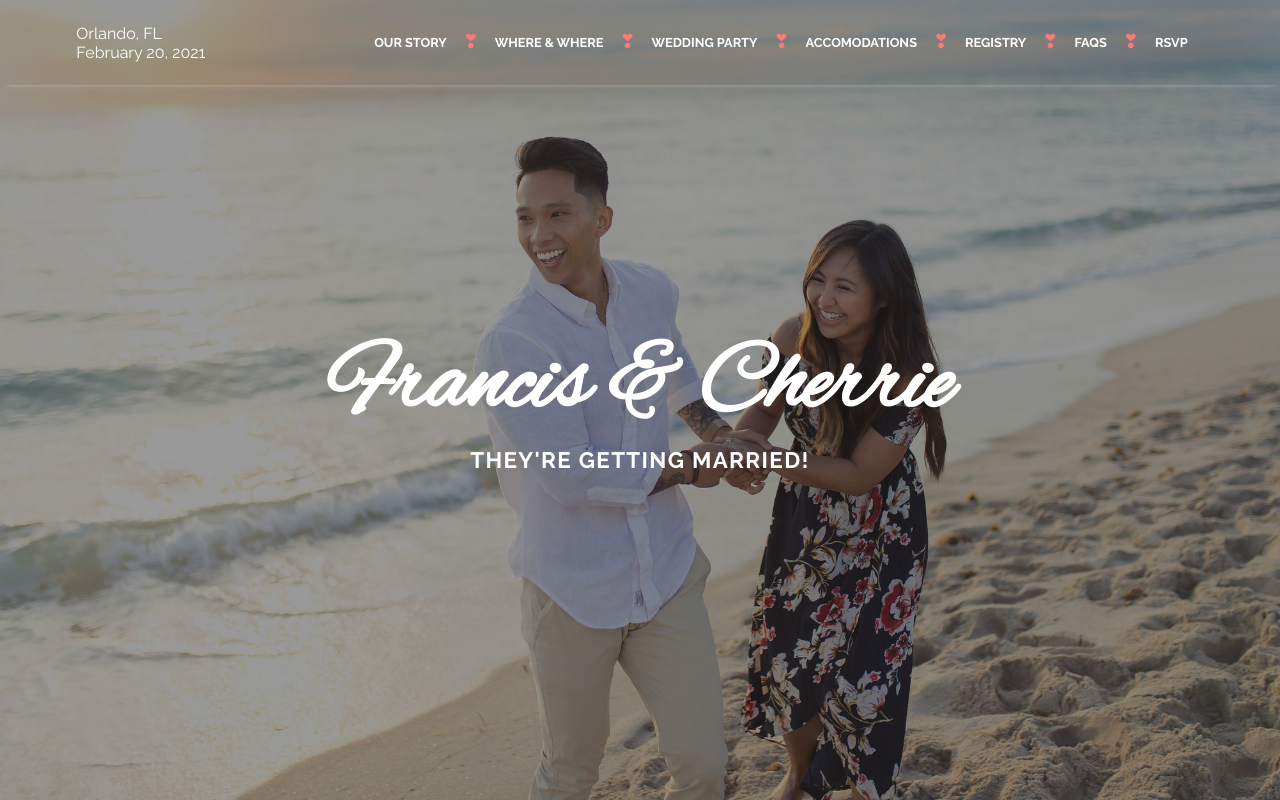
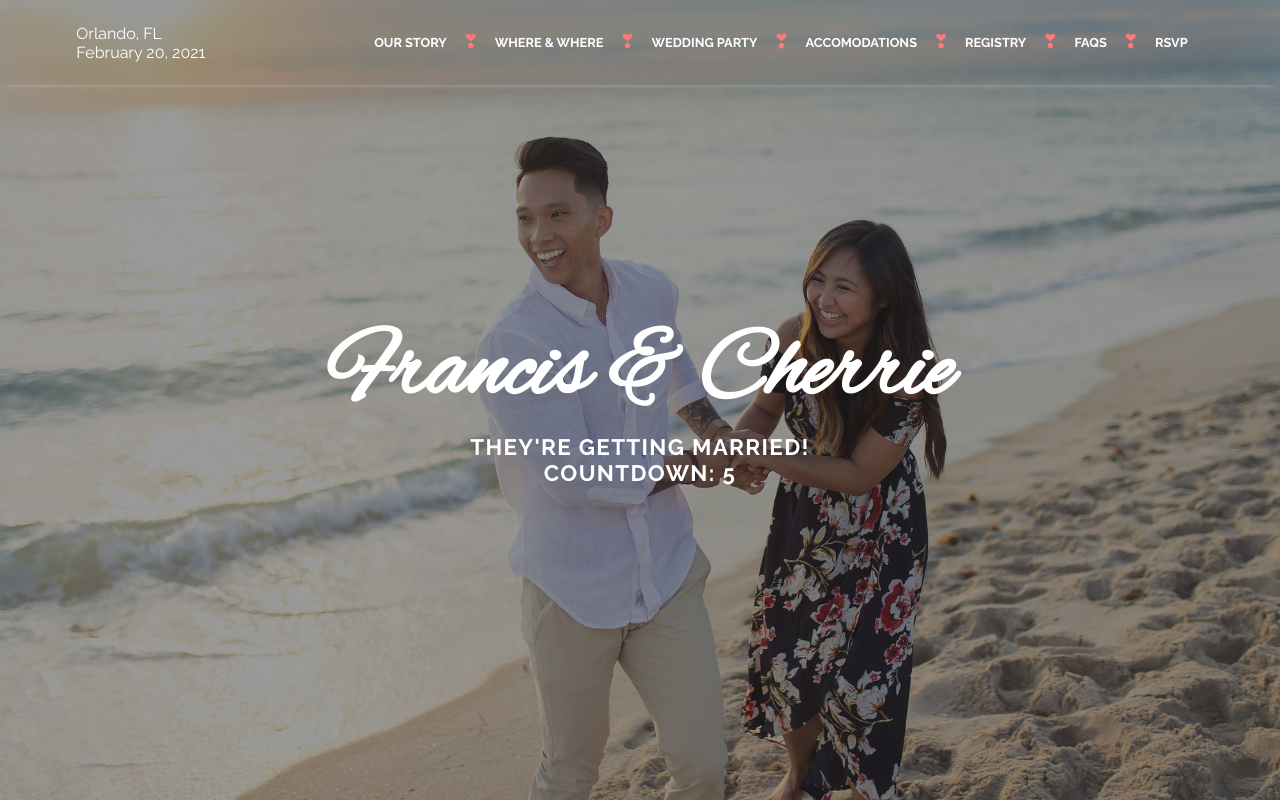
Before and after one commit to FrancisCalizo/cherrie-tickles-her-francy, a Gatsby site: page / in a window 1280 px wide. Built offline with nearby package versions, Linux system fonts and the light colour scheme; Gatsby itself is replaced by a stand-in of ours.

Commit message:
setInterval custom hook implement

```diff
--- a/package.json
+++ b/package.json
@@ -23,6 +23,7 @@
     "gatsby-plugin-web-font-loader": "^1.0.4",
     "gatsby-source-filesystem": "^2.1.56",
     "gatsby-transformer-sharp": "^2.3.19",
+    "moment": "^2.24.0",
     "react": "^16.12.0",
     "react-dom": "^16.12.0",
     "styled-components": "^5.0.1"
--- /dev/null
+++ b/src/components/header/Countdown.js
@@ -0,0 +1,38 @@
+import React, { useState, useEffect, useRef } from "react"
+import moment from "moment"
+
+function useInterval(callback, delay) {
+  const savedCallback = useRef()
+
+  // Remember the latest callback.
+  useEffect(() => {
+    savedCallback.current = callback
+  }, [callback])
+
+  // Set up the interval.
+  useEffect(() => {
+    function tick() {
+      savedCallback.current()
+    }
+    if (delay !== null) {
+      let id = setInterval(tick, delay)
+      return () => clearInterval(id)
+    }
+  }, [delay])
+}
+
+const Countdown = () => {
+  const [count, setCount] = useState(0)
+
+  useInterval(() => {
+    setCount(count + 1)
+  }, 1000)
+
+  return (
+    <div>
+      <h2>Countdown: {count}</h2>
+    </div>
+  )
+}
+
+export default Countdown
--- a/src/components/Header.js
+++ b/src/components/header/Header.js
@@ -2,6 +2,8 @@ import React from "react"
 import { useStaticQuery, graphql } from "gatsby"
 import BackgroundImage from "gatsby-background-image"
 import styled from "styled-components"
+
+import Countdown from "./Countdown"
 
 const HeaderImage = styled(BackgroundImage)`
   height: 100vh;
@@ -57,6 +59,7 @@ const Header = () => {
           <HeaderContent>
             <h1>Francis & Cherrie</h1>
             <h2>They're getting married!</h2>
+            <Countdown />
           </HeaderContent>
         </BlackOverlay>
       </HeaderImage>
--- a/src/pages/index.js
+++ b/src/pages/index.js
@@ -1,8 +1,8 @@
 import React from "react"
 import { createGlobalStyle } from "styled-components"
 
-import Header from "../components/Header"
-import Navbar from "../components/Navbar"
+import Header from "../components/header/Header"
+import Navbar from "../components/layout/Navbar"
 
 const GlobalStyle = createGlobalStyle`
   html, body {
```
Also changed, not shown: src/components/layout/Navbar.js (renamed from src/components/Navbar.js), 1 other file.
